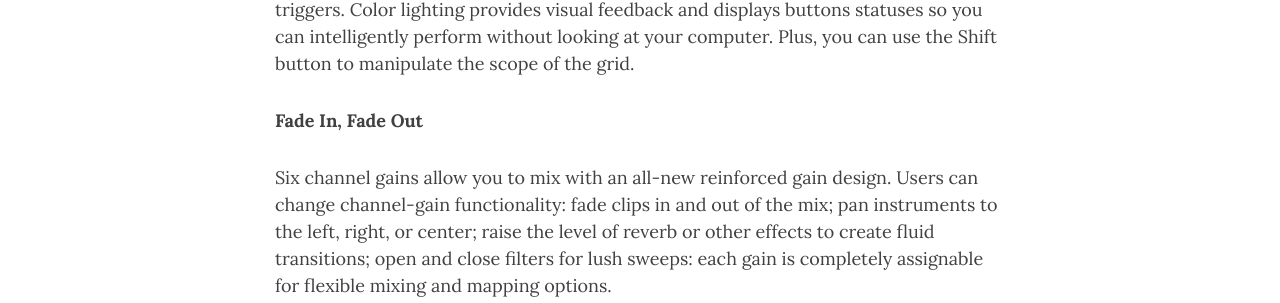
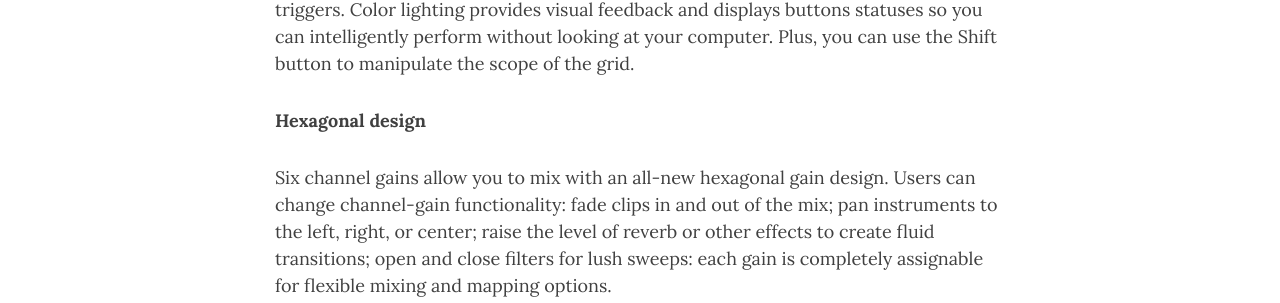
Before and after one commit to Velitch/velitch, a Jekyll site: the page built from _posts/2021-10-13-corkino.md, in a window 1280 px wide and 900 px high, scrolled down 1039 px. Shown: the part 151-454 px from the top of the window. Built offline with Jekyll 4.4.1, drawn with Linux system fonts in a browser that asks for light colours; nearby versions of some CDN libraries; comment, search, counter and statistics services are not loaded.

Commit message:
Update 2021-10-13-corkino.md

```diff
--- a/_posts/2021-10-13-corkino.md
+++ b/_posts/2021-10-13-corkino.md
@@ -16,9 +16,9 @@ comments: true
 
 _corkino_ features an expanded 6 buttons grid that’s built for hands-on exploration: launch clips and create or perform your song from the ground up using 6 responsive triggers. Color lighting provides visual feedback and displays buttons statuses so you can intelligently perform without looking at your computer. Plus, you can use the Shift button to manipulate the scope of the grid.
 
-**Fade In, Fade Out**
+**Hexagonal design**
 
-Six channel gains allow you to mix with an all-new reinforced gain design. Users can change channel-gain functionality: fade clips in and out of the mix; pan instruments to the left, right, or center; raise the level of reverb or other effects to create fluid transitions; open and close filters for lush sweeps: each gain is completely assignable for flexible mixing and mapping options.
+Six channel gains allow you to mix with an all-new hexagonal gain design. Users can change channel-gain functionality: fade clips in and out of the mix; pan instruments to the left, right, or center; raise the level of reverb or other effects to create fluid transitions; open and close filters for lush sweeps: each gain is completely assignable for flexible mixing and mapping options.
 
 **Seamless Integration**
 
```
